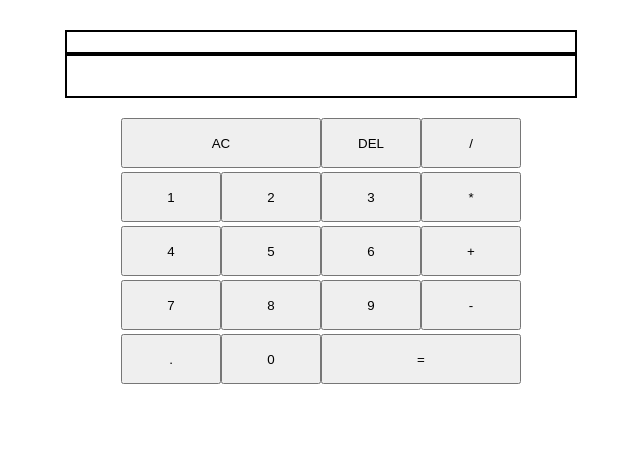
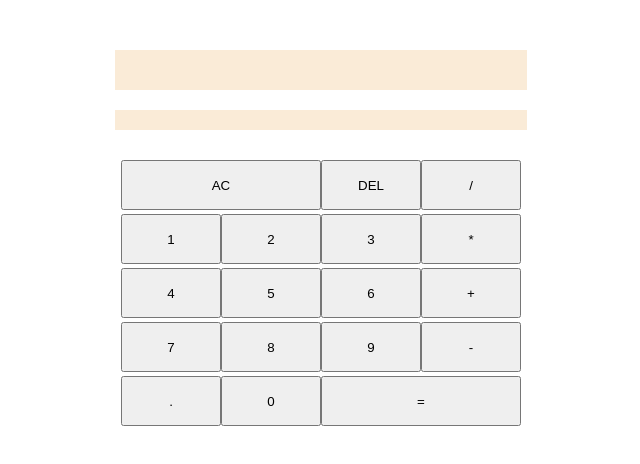
Before and after one commit to AayamKhatiwada/Calculator-using-react, a React (Create React App) app in the folder calculator/: page / in a window 1280 px wide. Shown: the top 464 px of the page, without its empty margins (319-959 px from the left). Built offline with nearby package versions, Linux system fonts and the light colour scheme; the HTML template or start-up script is replaced by a standard one.

Commit message:
Update App.css
Coloring and padding on the display

```diff
--- a/calculator/src/App.css
+++ b/calculator/src/App.css
@@ -17,18 +17,18 @@ body{
 }
 
 .first-part{
-  padding: 10px 50px;
-  border-style: solid;
+  margin: 20px 50px;
+  padding: 20px 50px;
   border-width: 2px;
-  border-color: black;
+  background-color: antiquewhite;
   text-align: right;
 }
 
 .last-part{
-  padding: 20px 50px;
-  border-style: solid;
+  margin: 10px 50px;
+  padding: 10px 50px;
   border-width: 2px;
-  border-color: black;
+  background-color: antiquewhite;
   text-align: right;
 }
 
```
